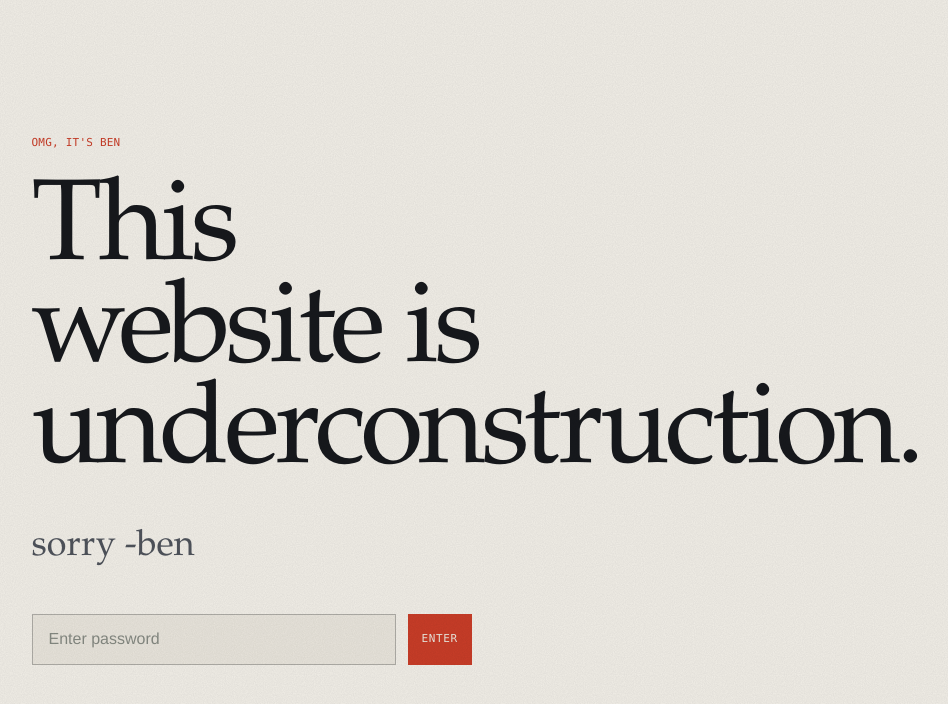
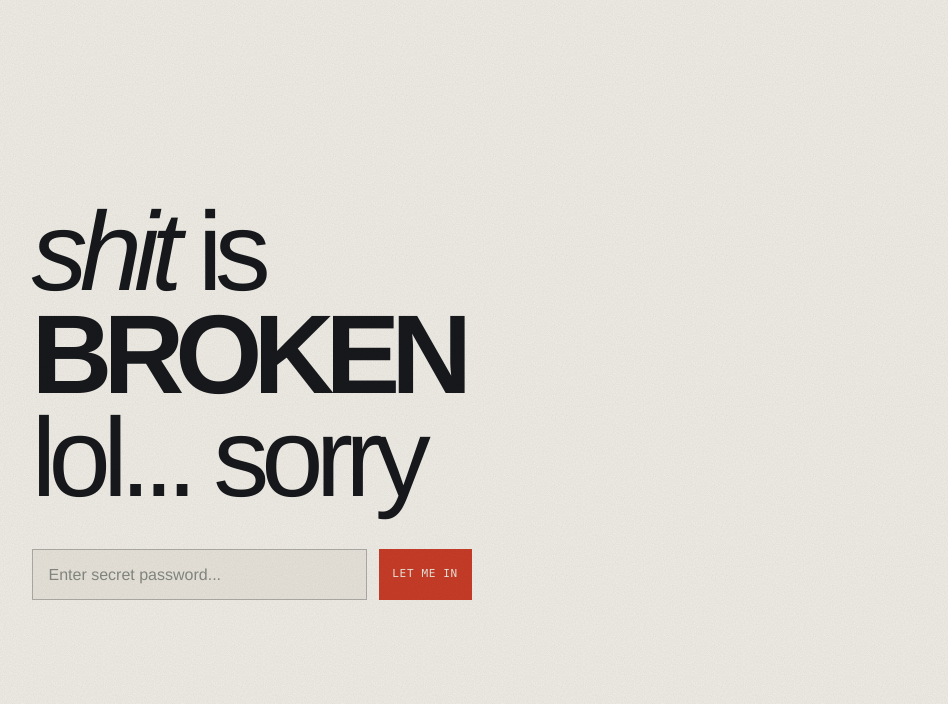
Before and after one commit to Sockz00/omg-its-ben, a React (Vite) app: page / in a window 1280 px wide. Shown: the top 704 px of the page, without its empty margins (321-1269 px from the left). Built offline with nearby package versions, Linux system fonts and the light colour scheme; a web font is replaced by a local one.

Commit message:
Update construction gate copy and controls

```diff
--- a/src/App.tsx
+++ b/src/App.tsx
@@ -46,9 +46,9 @@ function UnderConstruction({ onUnlock }: { onUnlock: () => void }) {
   return (
     <main className="under-construction" aria-labelledby="construction-title">
       <div className="under-construction__content">
-        <p className="mono">OMG, IT&apos;S BEN</p>
-        <h1 id="construction-title" className="serif">This website is underconstruction.</h1>
-        <p className="under-construction__note">sorry -ben</p>
+        <h1 id="construction-title" className="under-construction__message">
+          <em>shit</em> is <strong>BROKEN</strong> lol... sorry
+        </h1>
         <form className="under-construction__form" onSubmit={handleSubmit}>
           <label className="sr-only" htmlFor="site-password">Password</label>
           <input
@@ -56,11 +56,11 @@ function UnderConstruction({ onUnlock }: { onUnlock: () => void }) {
             type="password"
             value={password}
             onChange={(event) => { setPassword(event.target.value); setError(false); }}
-            placeholder="Enter password"
+            placeholder="Enter secret password..."
             autoComplete="current-password"
             aria-invalid={error}
           />
-          <button className="btn btn--solid" type="submit">Enter</button>
+          <button className="btn btn--solid" type="submit">let me in</button>
         </form>
         {error && <p className="under-construction__error" role="alert">That password didn&apos;t work.</p>}
       </div>
--- a/src/index.css
+++ b/src/index.css
@@ -127,9 +127,9 @@ em.serif, .serif em, em { font-style: italic; }
   color: var(--ink);
 }
 .under-construction__content { width: min(100%, 560px); }
-.under-construction__content > .mono { color: var(--accent); margin: 0 0 2rem; }
-.under-construction h1 { margin: 0; font-size: clamp(3.5rem, 9vw, 7.5rem); line-height: .88; letter-spacing: -.04em; max-width: 8ch; }
-.under-construction__note { margin: 2rem 0 2.5rem; color: var(--ink-2); font-family: var(--serif); font-size: clamp(1.5rem, 3vw, 2.25rem); }
+.under-construction__message { margin: 0 0 2.5rem; font-family: var(--sans); font-size: clamp(3rem, 12vw, 7rem); font-weight: 500; line-height: .92; letter-spacing: -.07em; max-width: 9ch; }
+.under-construction__message em { font-style: italic; }
+.under-construction__message strong { font-weight: 800; letter-spacing: -.08em; }
 .under-construction__form { display: flex; gap: .75rem; max-width: 440px; }
 .under-construction__form input { min-width: 0; flex: 1; border: 1px solid var(--line-2); background: var(--bg-2); padding: .8em 1em; }
 .under-construction__form input::placeholder { color: var(--ink-3); }
```
